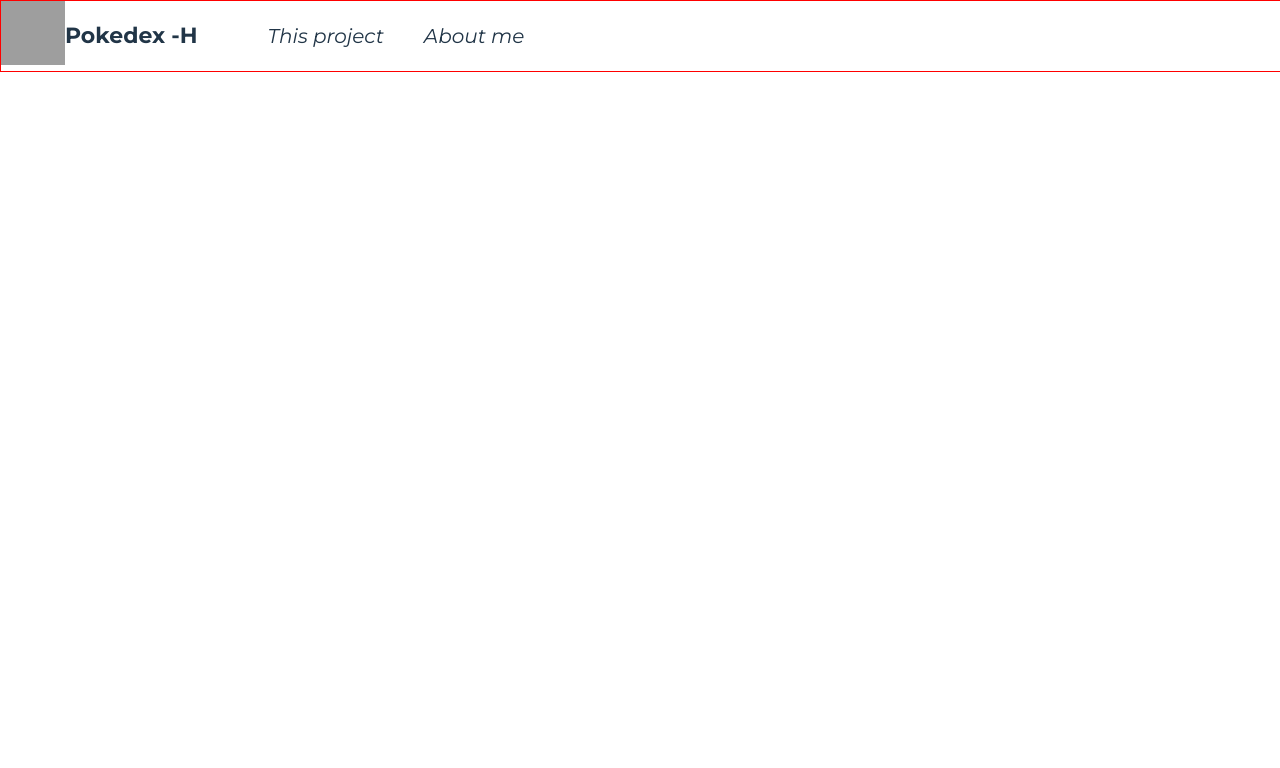
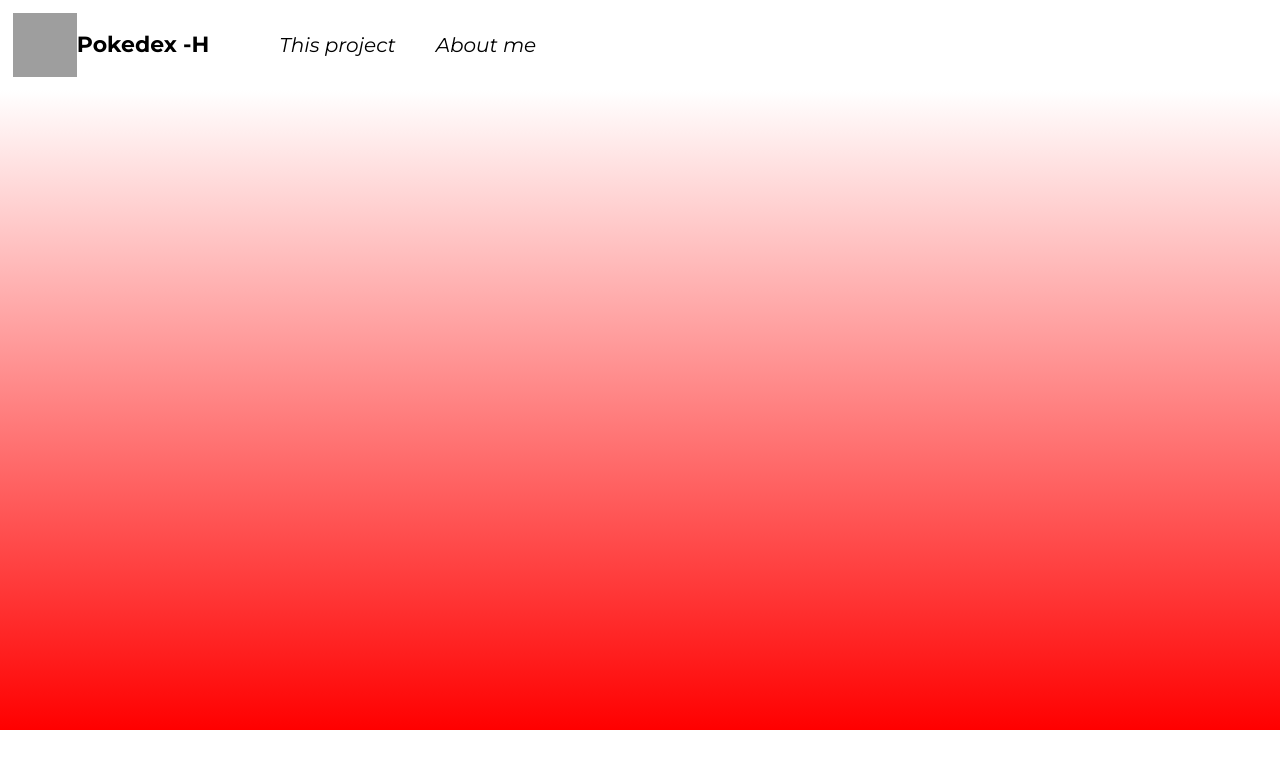
Before and after one commit to RafaelFF6844/Pokedex-H, a React (Vite) app: page / in a window 1280 px wide. Shown: the top 768 px of the page. Built offline with nearby package versions, Linux system fonts and the light colour scheme; grey boxes are pictures that could not be loaded.

Commit message:
Main Page style (clean)

```diff
--- a/src/App.css
+++ b/src/App.css
@@ -9,16 +9,19 @@
   src: url('./font/Montserrat-Italic.ttf');
   /* Add additional src declarations for other formats if necessary */
 }
-
+body, html {
+  margin: 0;
+  padding: 0;
+}
 
 .nav{
-  width: 100%;
-  border: red 1px solid;
+  width: 90%;
+  background: #ffffff;
   display: flex;
   flex-direction: row;
   flex-wrap: nowrap;
-  position: absolute;
-  top: 0px;
+
+  padding: 1%;
 }
 
 .nav-logo{
@@ -44,7 +47,16 @@
   margin: 20px;
   font-size: 20px ;
   font-family:"Montserrat Text";
+}
 
+.content{
+
+  width: 100%; /* 100% of viewport width */
+  height: 50vw; /* Adjust height as needed */
+
+
+  background: linear-gradient(to top, red, rgb(255, 255, 255)); /* Linear gradient from red to yellow */
+  box-sizing: border-box; /* Ensures border width is included in width calculation */
 }
 
 /* For screens narrower than 600px */
@@ -67,4 +79,10 @@
     font-size: 100% ;
 
   }
+
+  .content{
+
+    height: 100vw; /* Adjust height as needed */
+
+  }
 }
--- a/src/App.jsx
+++ b/src/App.jsx
@@ -18,7 +18,6 @@ function App() {
 
       <div className='content'>
 
-
       </div>
     </>
   )
--- a/src/main.jsx
+++ b/src/main.jsx
@@ -1,7 +1,7 @@
 import React from 'react'
 import ReactDOM from 'react-dom/client'
 import App from './App.jsx'
-import './index.css'
+
 
 ReactDOM.createRoot(document.getElementById('root')).render(
 
```
